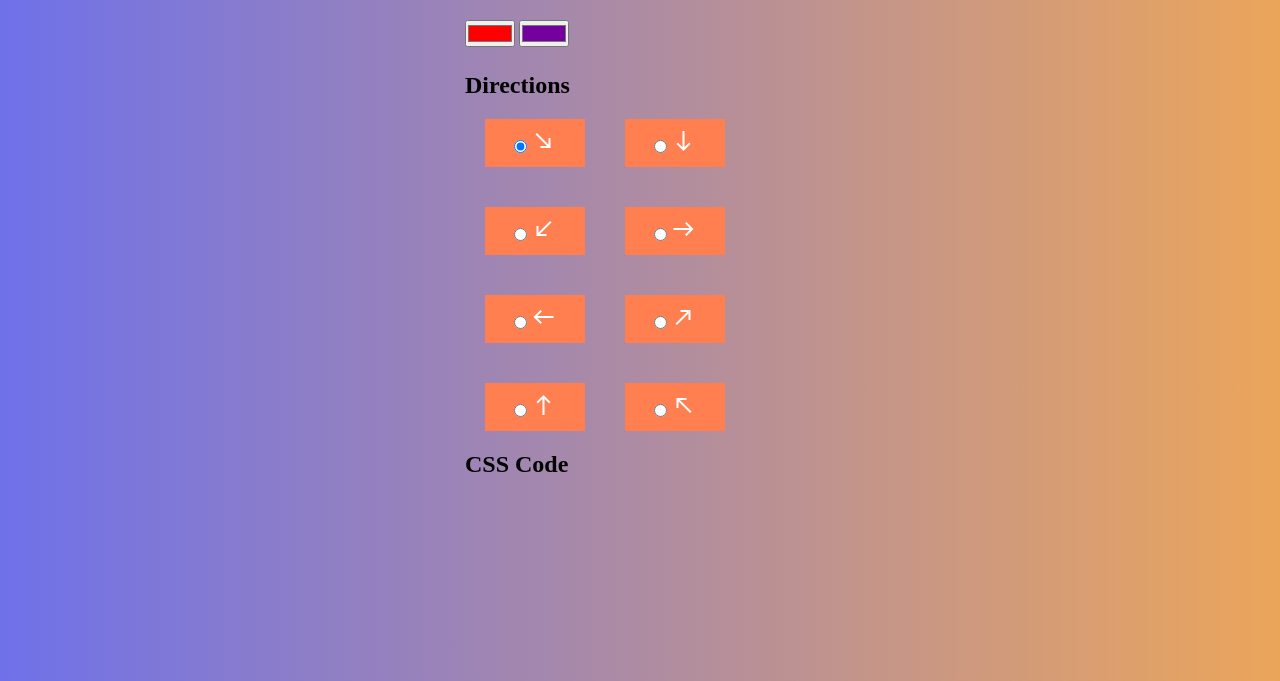
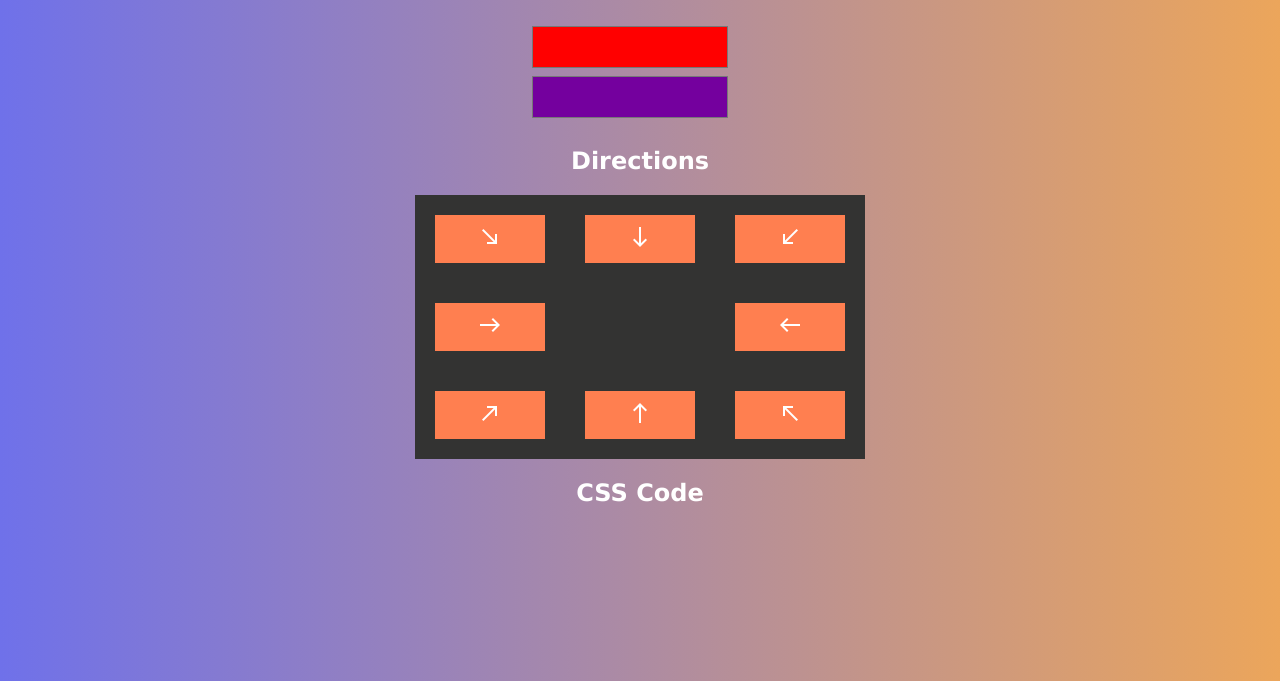
Before and after one commit to mithunmunsi/BC_Margit, a plain HTML site: page Task6/index.html in a window 1280 px wide. Shown: the part 119-800 px from the top of the page. Drawn offline with nearby package versions, Linux system fonts and the light colour scheme.

Commit message:
changes to style file

```diff
--- a/Task6/index.html
+++ b/Task6/index.html
@@ -60,7 +60,7 @@
             ><span class="material-symbols-outlined"> east </span></label
           >
         </div>
-
+        <div class=""></div>
         <div class="directions">
           <input type="radio" name="direction" id="to_left" value="to left" />
           <label for="to_left"
--- a/Task6/style.css
+++ b/Task6/style.css
@@ -2,6 +2,8 @@
   margin: 0;
   padding: 0;
   box-sizing: inherit;
+  -webkit-font-smoothing: antialiased;
+  -moz-osx-font-smoothing: grayscale;
 }
 body {
   background-image: linear-gradient(
@@ -12,23 +14,44 @@ body {
   box-sizing: border-box;
   background-repeat: no-repeat;
   background-attachment: fixed;
+  color: #fff;
+  font-family: 'Lucida Sans', 'Lucida Sans Regular', 'Lucida Grande',
+    'Lucida Sans Unicode', Geneva, Verdana, sans-serif;
 }
 .colors {
-  margin: 25px 0;
+  margin: 25px auto;
 }
+.colors input:not(:last-child) {
+  margin-right: 20px;
+}
+input[type='color'] {
+  background: transparent;
+  border: none;
+  box-shadow: none;
+  display: block;
+  width: 200px;
+  height: 50px;
+}
+input[type='radio'] {
+  display: none;
+}
+
 .color-form {
-  width: 450px;
+  width: 550px;
   margin: 0 auto;
   padding: 50px;
   display: flex;
   flex-direction: column;
+  text-align: center;
 }
 .directions-box {
-  display: flex;
-  flex-wrap: wrap;
+  background-color: #333332;
+  display: grid;
+  grid-template-columns: repeat(3, 1fr);
+  margin: 20px 0;
 }
+
 .directions {
-  width: 100px;
   background-color: coral;
   margin: 20px;
   text-align: center;
```
